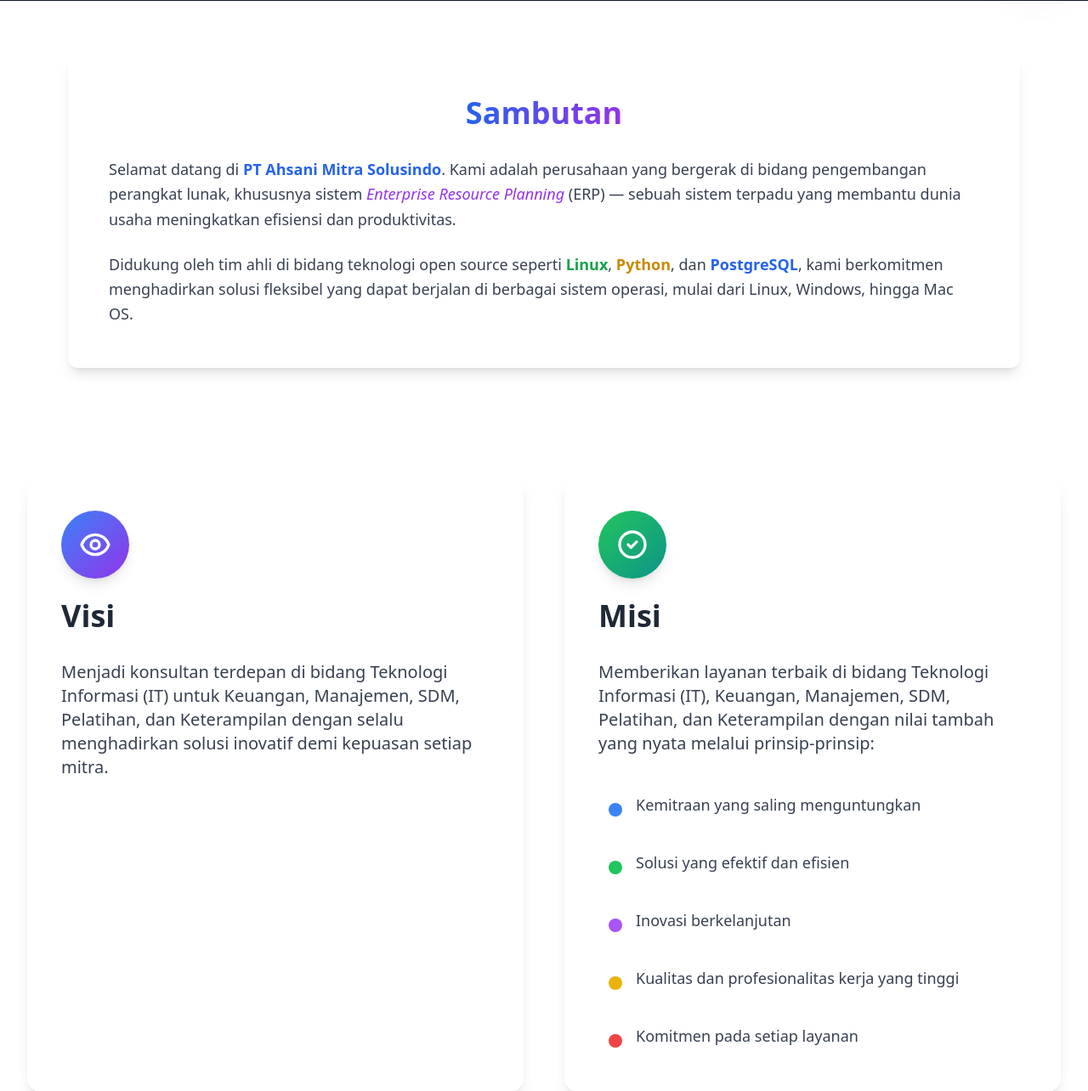
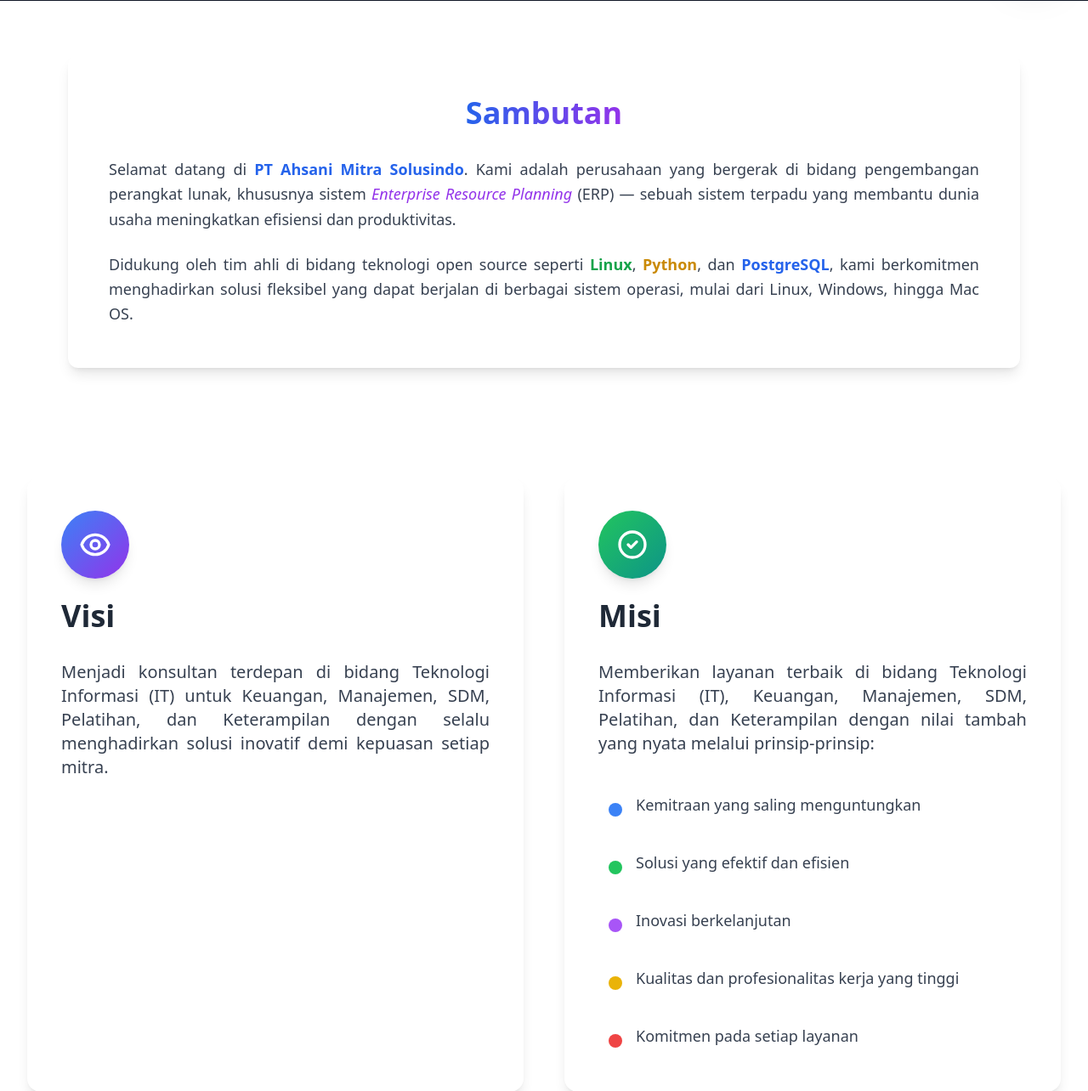
Before and after one commit to daffariz316/new_ams, a Flask app: page / in a window 1280 px wide. Shown: the part 799-2083 px from the top of the page at 85% size. Run offline with Flask 3, Linux system fonts and the light colour scheme; some libraries are stand-ins or nearby versions; grey boxes are pictures that could not be loaded.

Commit message:
Update index.html

```diff
--- a/templates/index.html
+++ b/templates/index.html
@@ -262,13 +262,13 @@
             </div>
 
             <div data-aos="fade-up" data-aos-delay="200" data-aos-duration="800">
-                <p class="text-lg leading-relaxed text-gray-700 mb-6">
+                <p class="text-lg leading-relaxed text-justify text-gray-700 mb-6">
                     Selamat datang di <span class="font-semibold text-blue-600">PT Ahsani Mitra Solusindo</span>. Kami adalah perusahaan yang bergerak di bidang pengembangan perangkat lunak, khususnya sistem <em class="text-purple-600 font-medium">Enterprise Resource Planning</em> (ERP) — sebuah sistem terpadu yang membantu dunia usaha meningkatkan efisiensi dan produktivitas.
                 </p>
             </div>
 
             <div data-aos="fade-up" data-aos-delay="400" data-aos-duration="800">
-                <p class="text-lg leading-relaxed text-gray-700">
+                <p class="text-lg text-justify leading-relaxed text-gray-700">
                     Didukung oleh tim ahli di bidang teknologi open source seperti <span class="font-semibold text-green-600">Linux</span>, <span class="font-semibold text-yellow-600">Python</span>, dan <span class="font-semibold text-blue-600">PostgreSQL</span>, kami berkomitmen menghadirkan solusi fleksibel yang dapat berjalan di berbagai sistem operasi, mulai dari Linux, Windows, hingga Mac OS.
                 </p>
             </div>
@@ -292,7 +292,7 @@
                     </div>
                     <h2 class="text-xl sm:text-2xl lg:text-3xl xl:text-4xl font-bold text-gray-800 mb-2 sm:mb-4">Visi</h2>
                 </div>
-                <p class="text-sm sm:text-base lg:text-lg xl:text-xl text-gray-700 leading-relaxed">
+                <p class="text-sm sm:text-base lg:text-lg xl:text-xl text-gray-700 leading-relaxed text-justify">
                     Menjadi konsultan terdepan di bidang Teknologi Informasi (IT) untuk Keuangan, Manajemen, SDM,
                     Pelatihan, dan Keterampilan dengan selalu menghadirkan solusi inovatif demi kepuasan setiap mitra.
                 </p>
@@ -310,7 +310,7 @@
                     </div>
                     <h2 class="text-xl sm:text-2xl lg:text-3xl xl:text-4xl font-bold text-gray-800 mb-2 sm:mb-4">Misi</h2>
                 </div>
-                <p class="text-sm sm:text-base lg:text-lg xl:text-xl text-gray-700 leading-relaxed mb-4 sm:mb-6 lg:mb-8">
+                <p class="text-sm sm:text-base lg:text-lg xl:text-xl text-gray-700 leading-relaxed mb-4 sm:mb-6 lg:mb-8 text-justify">
                     Memberikan layanan terbaik di bidang Teknologi Informasi (IT), Keuangan, Manajemen, SDM,
                     Pelatihan, dan Keterampilan dengan nilai tambah yang nyata melalui prinsip-prinsip:
                 </p>
```
